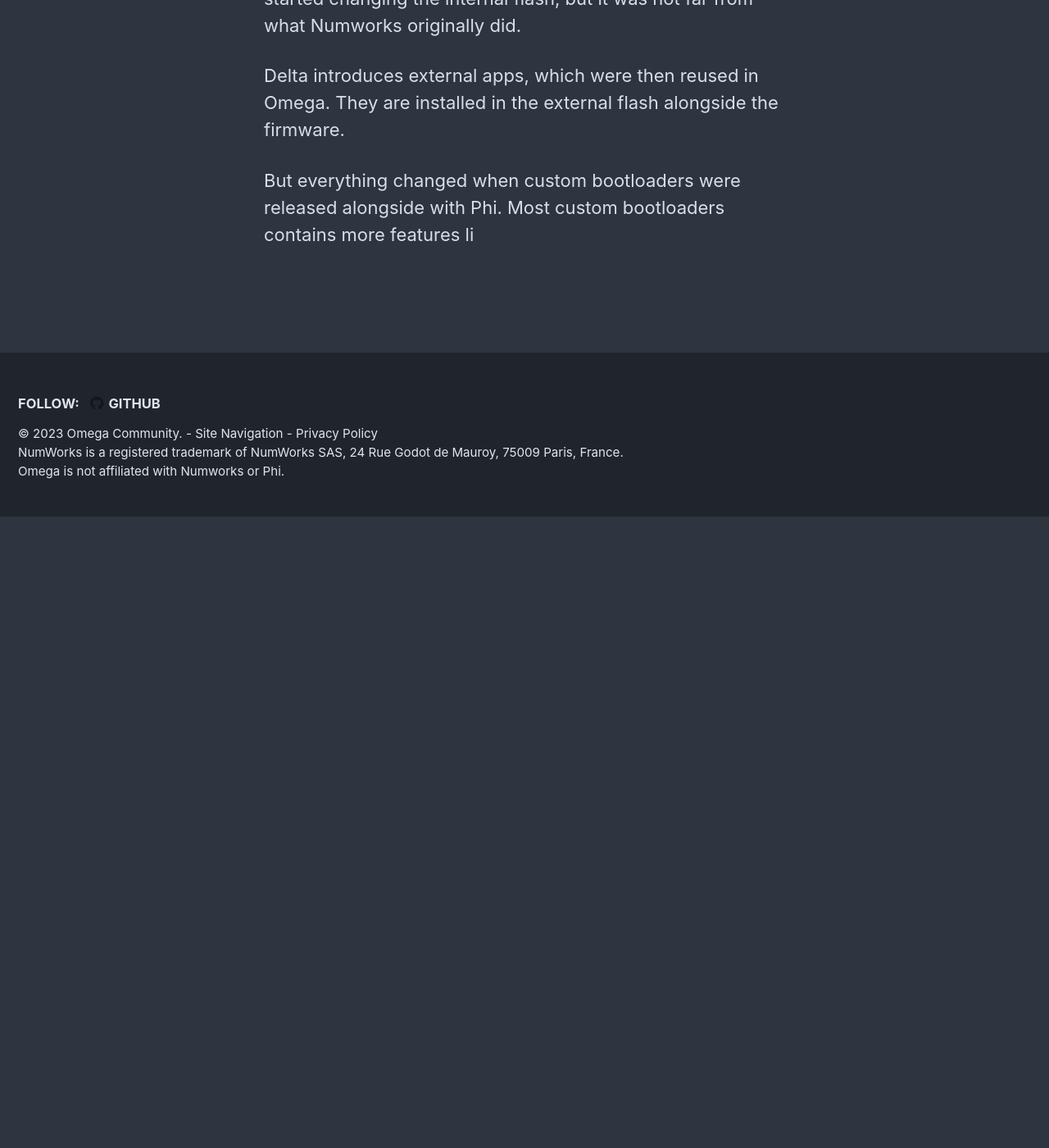
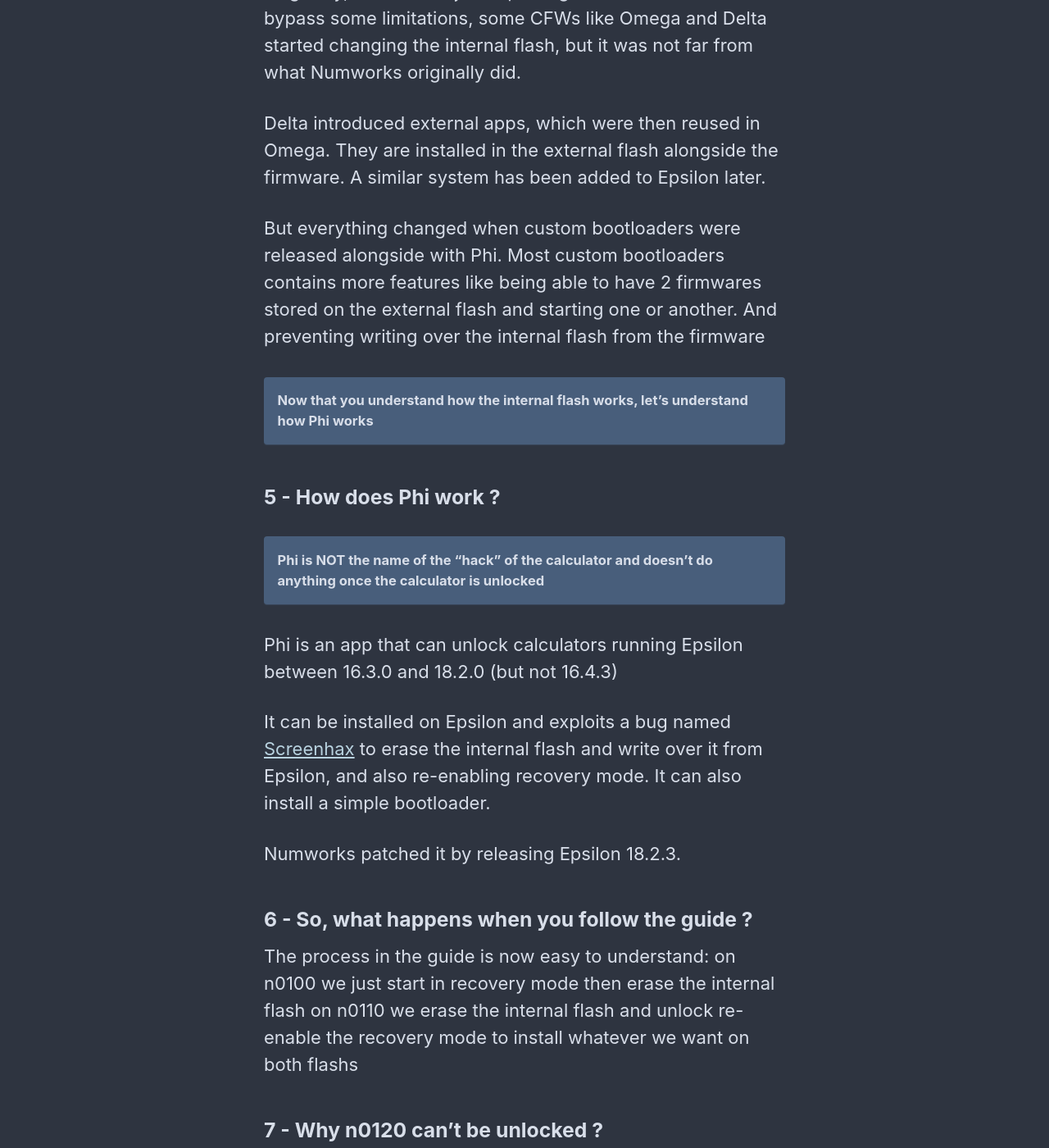
Before and after one commit to Omega-Numworks/Omega-Guide, a Jekyll site: the page built from _pages/en_US/how-does-it-work.md, in a window 1280 px wide and 1400 px high, scrolled down 2742 px. Shown: the whole window at 82% size. Built offline with Jekyll 4.4.1, drawn with Linux system fonts in a browser that asks for light colours; comment, search, counter and statistics services are not loaded; before the commit the page ends 3372 px from its top, so only the background shows below that; some of the changed text lies outside the part shown.

Commit message:
Update how-does-it-work.md

```diff
--- a/_pages/en_US/how-does-it-work.md
+++ b/_pages/en_US/how-does-it-work.md
@@ -3,6 +3,7 @@
 ---
 
 This page is made to explain how does the calculator work and what happens when we unlock it
+You will also learn a bit from the history of the calculator
 
 ### 1 - How is the calculator made ?
 
@@ -19,7 +20,7 @@
 - n0100: With internal flash only
 - n0110 and n0120: With internal and external flash
 
-Every calculator, thanks to the MCU, has a recovery mode. It can usually be accessed by holding 6 while the calculator is starting. It's represented by a black screen with the LED turned on red. But if you try it may not behave like this, we will understand why later.
+Every calculator, thanks to the MCU, has a recovery mode. It can usually be accessed by holding 6 while the calculator is starting (on n0100 it has to be plugged into a PC when it starts, you don't need to hold 6). It's represented by a black screen with the LED turned on red. But if you try it may not behave like this, we will understand why later.
 {: .notice--info}
 
 ### 2 - How is the hardware used ?
@@ -45,8 +46,36 @@
 
 Originally, a CFW was just replacing the external flash. To bypass some limitations, some CFWs like Omega and Delta started changing the internal flash, but it was not far from what Numworks originally did.
 
-Delta introduces external apps, which were then reused in Omega. They are installed in the external flash alongside the firmware.
-
+Delta introduced external apps, which were then reused in Omega. They are installed in the external flash alongside the firmware. A similar system has been added to Epsilon later.
 
 But everything changed when custom bootloaders were released alongside with Phi.
-Most custom bootloaders contains more features li
+Most custom bootloaders contains more features like being able to have 2 firmwares stored on the external flash and starting one or another. And preventing writing over the internal flash from the firmware
+
+Now that you understand how the internal flash works, let's understand how Phi works
+{: .notice--info}
+
+### 5 - How does Phi work ?
+
+Phi is **NOT** the name of the "hack" of the calculator and doesn't do anything once the calculator is unlocked
+{: .notice--info}
+
+Phi is an app that can unlock calculators running Epsilon between 16.3.0 and 18.2.0 (but not 16.4.3)
+
+It can be installed on Epsilon and exploits a bug named [Screenhax](https://blog.mfriess.xyz/screenhax/) to erase the internal flash and write over it from Epsilon, and also re-enabling recovery mode.
+It can also install a simple bootloader.
+
+Numworks patched it by releasing Epsilon 18.2.3.
+
+### 6 - So, what happens when you follow the guide ?
+
+The process in the guide is now easy to understand:
+on n0100 we just start in recovery mode then erase the internal flash
+on n0110 we erase the internal flash and unlock re-enable the recovery mode to install whatever we want on both flashs
+
+### 7 - Why n0120 can't be unlocked ?
+
+The n0120 is in a particular case:
+It can be unlocked with a hardware modification, but the reason why we don't advertize it in this guide is because there is no CFW you can install on it.
+
+The n0120 was released first with Epsilon 16, but a patched version that can't be unlocked with Phi. So there is no n0120 that can currently be unlocked without hardware.
+Also, since Epsilon 16, Numworls stopped giving the drivers for the MCU, these drivers are requiered to create a bootloader. Developers can get them from Epsilon 15 for n0100 and n0110, but for n0120, they just never got released publically (and they can't get extracted from Epsilon), so they need to be developed from scratch which is really hard and long. This is why there is no CFW for n0120, and we can't tell you how to unlock it.
```
